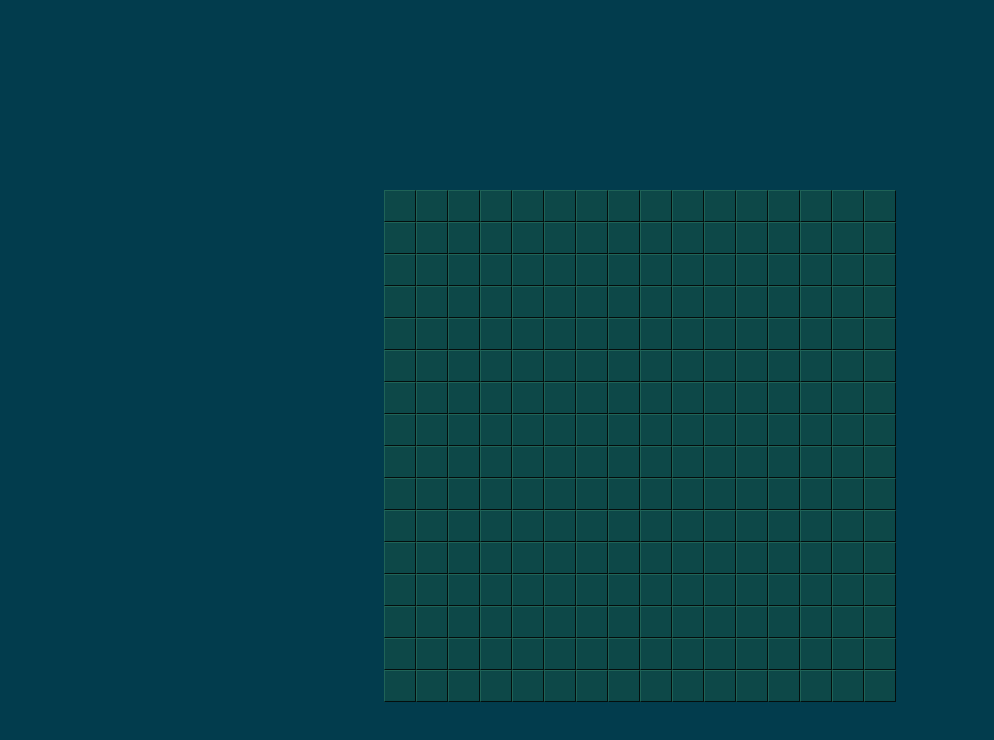
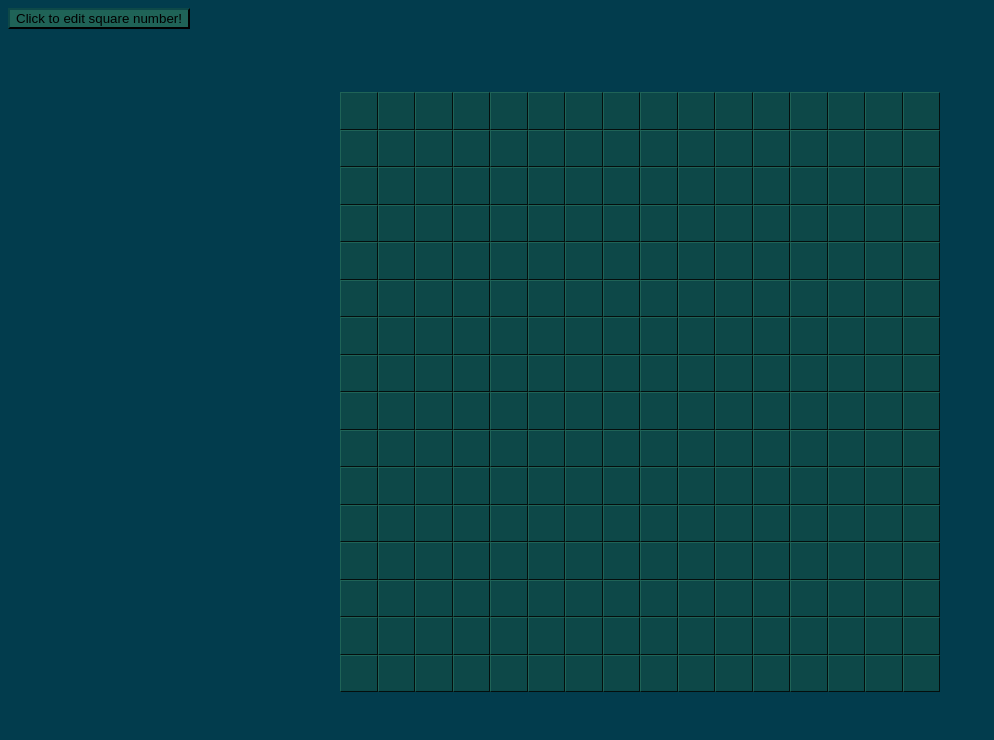
Before and after one commit to lav333/etch-a-sketch, a plain HTML site: page index.html in a window 1280 px wide. Shown: the whole page, without its empty margins (0-994 px from the left). Drawn offline with Linux system fonts and the light colour scheme.

Commit message:
Add color change on hover and button for choosing square number

```diff
--- a/index.html
+++ b/index.html
@@ -7,6 +7,7 @@
         <link rel="stylesheet" href="style.css">
     </head>
     <body>
+        <button class="squareNumber">Click to edit square number!</button>
         <div class="cont"></div>
     </body>
 </html>
--- a/script.js
+++ b/script.js
@@ -1,12 +1,36 @@
-const cont = document.querySelector(".cont");
+function changeBackgroundColor(element) {
+    element.style.backgroundColor = "darkgreen";
+}
 
-for (let i=0; i<16; i++) {
+function changeSquareNumber() {
+    let newSquareNumber = prompt("Please type the wanted number between 1 and 100:");
+    createGrid(Number(newSquareNumber));
+}
+
+function createGrid(x) {
+    cont.replaceChildren()
+    if (typeof x == "number" && x>0 && x<101) {
+        for (let i=0; i<x; i++) {
             const row = document.createElement("div");
             row.classList.add("row");
-    for (let j=0; j<16; j++) {
+            for (let j=0; j<x; j++) {
                 const square = document.createElement("div");
                 square.classList.add("square");
                 row.appendChild(square);
+                square.addEventListener("mousemove", () => changeBackgroundColor(square));
             }
             cont.appendChild(row);
         }
+    }
+    else {
+        alert("Wrong input! Please try again!");
+        changeSquareNumber();
+    }
+}
+
+const cont = document.querySelector(".cont");
+
+createGrid(16);
+
+const squareNumber = document.querySelector(".squareNumber");
+squareNumber.addEventListener("click", () => changeSquareNumber());
--- a/style.css
+++ b/style.css
@@ -4,17 +4,28 @@ body {
 
 .cont {
     display: flex;
-    background-color: #023c4d;
-    flex-wrap: wrap;
-    justify-content: center;
+    background-color: red;
+    flex-direction: column;
     margin: 0 auto;
-    margin-top: 15%;
-    max-width: 80%;
+    margin-top: 5%;
+    width: 600px;
+    height: auto;
+}
+
+.row {
+    background-color: blue;
+    width: 100%;
+    display: flex;
 }
 
 .square {
-    width: 30px;
-    height: 30px;
+    width: 100%;
+    aspect-ratio: 1/1;
     background-color: #0d4848;
     border: 1px outset #1f6357;
 }
+
+.squareNumber {
+    background-color: #1f6357;
+    border-color: #0d4848;
+}
```
Lines whose indentation alone changed are shown as unchanged.
